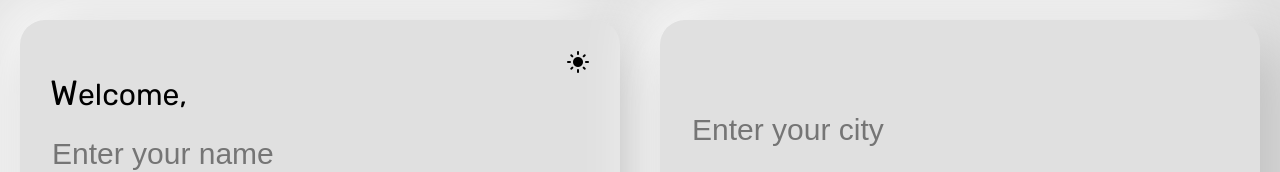
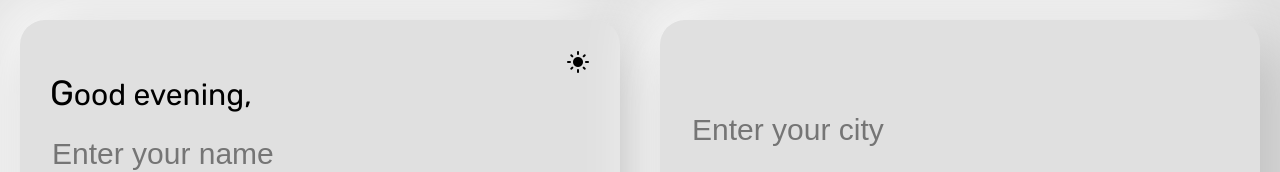
Before and after one commit to maaxleq/helloboard, an Angular app: page / in a window 1280 px wide. Shown: the top 172 px of the page. Built offline with nearby package versions, Linux system fonts and the light colour scheme.

Commit message:
hourly greeting

```diff
--- /dev/null
+++ b/src/app/services/greeter.service.ts
@@ -0,0 +1,52 @@
+import { Injectable } from '@angular/core';
+
+interface Greet {
+    minHour: number,
+    maxHour: number,
+    message: string,
+}
+
+@Injectable({
+    providedIn: 'root'
+})
+export class GreeterService {
+
+    private greets: Greet[] = [
+        {
+            minHour: 0,
+            maxHour: 3,
+            message: "Good night",
+        },
+        {
+            minHour: 4,
+            maxHour: 11,
+            message: "Good morning",
+        },
+        {
+            minHour: 12,
+            maxHour: 18,
+            message: "Good afternoon",
+        },
+        {
+            minHour: 19,
+            maxHour: 23,
+            message: "Good evening",
+        },
+    ]
+
+    constructor() { }
+
+    private matchesGreet(targetHour: number, greet: Greet): boolean {
+        return targetHour >= greet.minHour && targetHour <= greet.maxHour;
+    }
+
+    public getGreetMessage(targetHour: number): string | undefined {
+        for (let greet of this.greets) {
+            if (this.matchesGreet(targetHour, greet)){
+                return greet.message;
+            }
+        }
+
+        return undefined;
+    }
+}
--- a/src/app/welcome/welcome.component.html
+++ b/src/app/welcome/welcome.component.html
@@ -1,5 +1,5 @@
 <div class="container">
-    <p class="first-letter-bigger">Welcome,</p>
+    <p class="first-letter-bigger">{{ getGreetMessage() }},</p>
     <input id="name-input" type="text" (input)="saveName()" [(ngModel)]="name" placeholder="Enter your name">
     <hr>
     <p *ngIf="date">{{ getFormattedDate() }}</p>
--- a/src/app/welcome/welcome.component.ts
+++ b/src/app/welcome/welcome.component.ts
@@ -2,6 +2,7 @@ import { Component, Input, OnInit } from '@angular/core';
 import { LocalStorageService } from '../services/local-storage.service';
 import { Ui } from '../models/ui';
 import { Output, EventEmitter } from '@angular/core';
+import { GreeterService } from '../services/greeter.service';
 
 @Component({
     selector: 'app-welcome',
@@ -16,7 +17,8 @@ export class WelcomeComponent implements OnInit {
     @Output() changeUiEvent = new EventEmitter<Ui>();
 
     constructor(
-        private localStorageService: LocalStorageService
+        private localStorageService: LocalStorageService,
+        private greeterService: GreeterService,
     ) { }
 
     ngOnInit(): void {
@@ -37,6 +39,15 @@ export class WelcomeComponent implements OnInit {
         }
 
         this.changeUiEvent.emit(this.ui);
+    }
+
+    getGreetMessage(): string | undefined{
+        if (this.date){
+            return this.greeterService.getGreetMessage(this.date.getHours());
+        }
+        else {
+            return undefined;
+        }
     }
 
     getUiIconName(): string {
```
Also changed, not shown: 1 other file (tests, documents, lock files or other folders).
